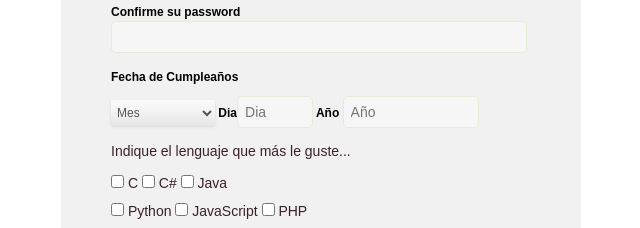
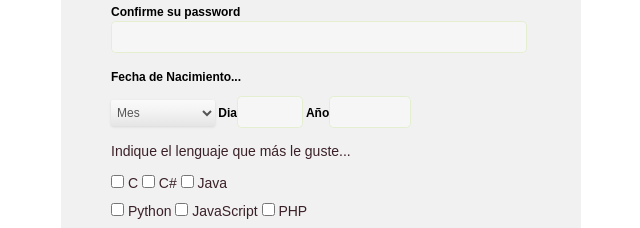
Before and after one commit to tamara01/1_Registro, a plain HTML site: page index.html in a window 1280 px wide. Shown: the part 347-575 px from the top of the page, 319-959 px from the left. Drawn offline with Linux system fonts and the light colour scheme.

Commit message:
Se modificó código para ingresar fecha de nacimiento

```diff
--- a/index.html
+++ b/index.html
@@ -36,9 +36,9 @@
     			<input type="password" id="repassword" name="repassword" required="">
 
                <fieldset>
-                 <label>Fecha de Cumpleaños </label><br><br>
+                 <label>Fecha de Nacimiento... </label><br><br>
                   <label class="mes">
-                  <select class="select-style" name="BirthMonth">
+                  <select class="select-style" required=name="BirthMonth">
                   <option value="">Mes</option>
                   <option  value="01">Enero</option>
                   <option value="02">Febrero</option>
@@ -54,9 +54,11 @@
                   <option value="12" >Diciembre</option>
                   </label>
                  </select>
-                <label>Dia<input class="birthday" maxlength="2" name="BirthDay"  placeholder="Dia" required=""></label>
-                <label>Año <input class="birthyear" maxlength="4" name="BirthYear" placeholder="Año" required=""></label>
-              </fieldset>
+
+                 <label>Dia<input type="number" name="dia" min="1" max="31" required="number"> </label>
+                 <label>Año<input type="number" name="mes" min="1920" max="2006" required="number"> </label>
+                </fieldset>
+
 
               <p>Indique el lenguaje que más le guste...</p><br>
               <input type="checkbox" name="Lenguaje" > C
@@ -81,8 +83,7 @@
             <input type="radio" name="rdio" value="No" > No<br>
 
             <input class="buttom" name="submit" id="submit" tabindex="5" value="Registrarse" type="submit">
-            <h5>Para más información ingrese a...</h5>
-            <a href="https://www.google.com.ar/">	Ayuda </a>
+            <h5>Para más información ingrese a...</h5>     <a href="https://www.google.com.ar/">	Ayuda </a>
    </form>
 
 </body>
```
